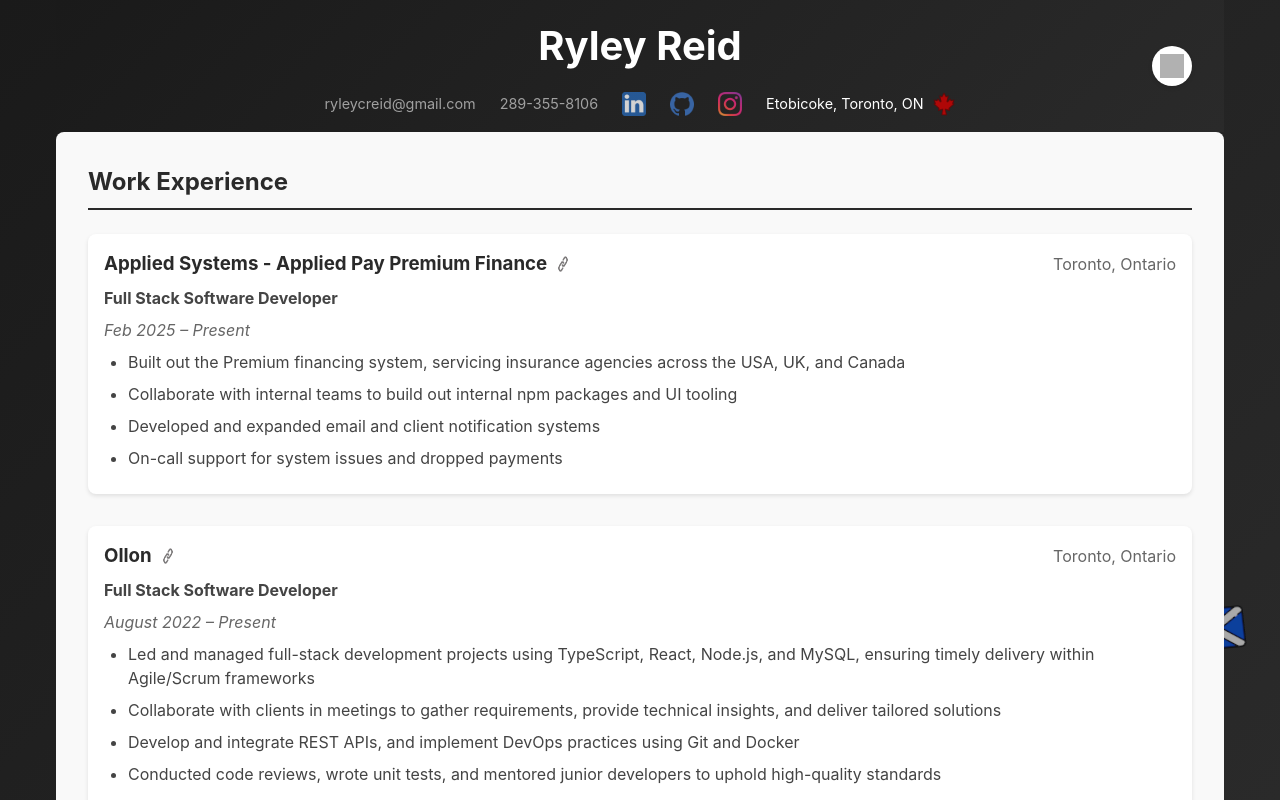
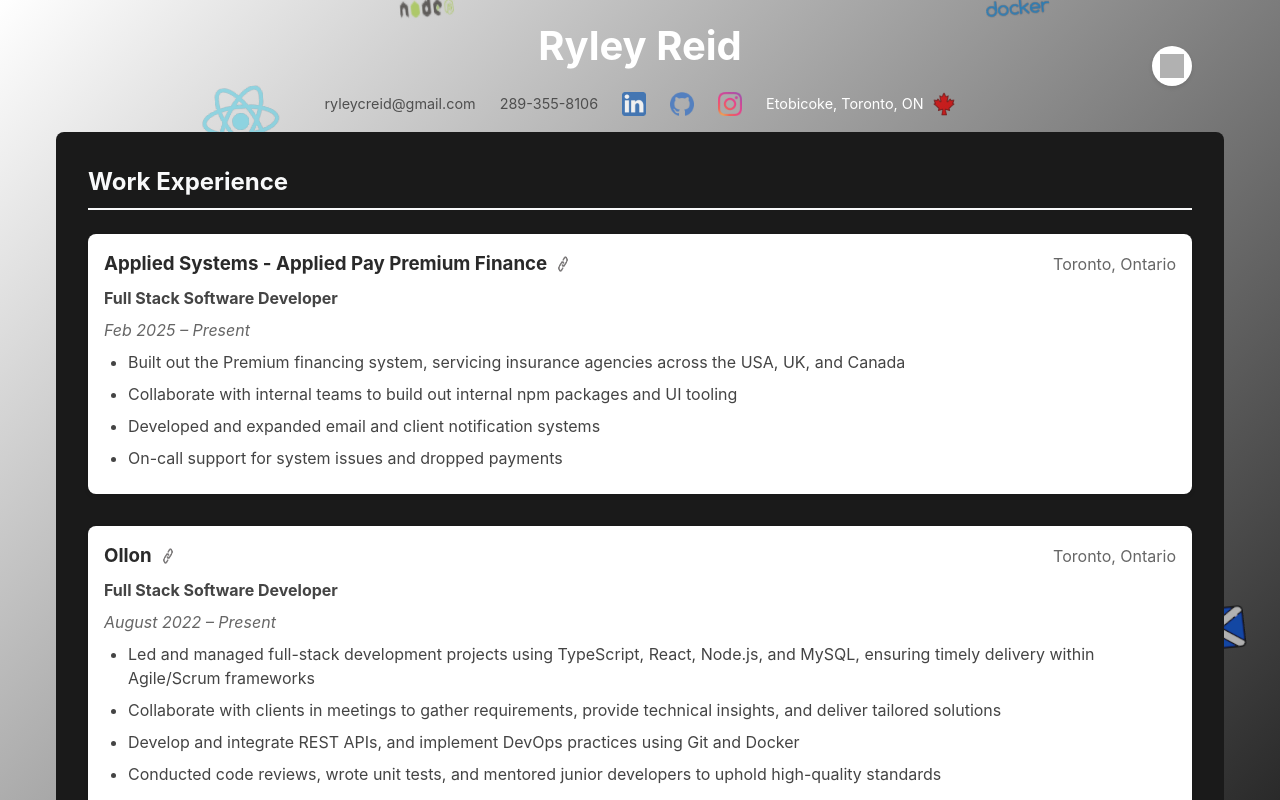
Before and after one commit to RyleyReid/ryleyreid.com, a React (Vite) app: page / in a window 1280 px wide. Shown: the top 800 px of the page. Built offline with nearby package versions, Linux system fonts and the light colour scheme; grey boxes are pictures that could not be loaded.

Commit message:
add styles

```diff
--- a/src/components/Background3D/index.tsx
+++ b/src/components/Background3D/index.tsx
@@ -95,7 +95,7 @@
       width: '100%',
       height: '100%',
       zIndex: -1,
-      background: 'linear-gradient(135deg, #1a1a1a 0%, #2a2a2a 100%)'
+      background: 'linear-gradient(135deg,rgb(255, 255, 255) 0%, #2a2a2a 100%)'
     }}>
       <Canvas>
         <PerspectiveCamera makeDefault position={[0, 0, 10]} />
--- a/src/components/Education/styles.ts
+++ b/src/components/Education/styles.ts
@@ -4,7 +4,7 @@
   padding: 2rem;
   background-color: #ffffff;
   border-radius: 0px 0px 8px 8px;
-  box-shadow: 0 2px 4px rgba(0, 0, 0, 0.1);
+  box-shadow: 0 2px 4px rgba(0, 0, 0, 0.6);
   margin-bottom: 2rem;
 `;
 
--- a/src/components/Experience/styles.ts
+++ b/src/components/Experience/styles.ts
@@ -5,12 +5,12 @@
   max-width: 1200px;
   margin: 0 auto;
   border-radius: 8px 8px 0px 0px;
-  background-color: #f9f9f9;
+  background-color: #1a1a1a;
 `;
 
 export const SectionTitle = styled.h2`
-  color: #2a2a2a;
-  border-bottom: 2px solid #2a2a2a;
+  color: #f8f9fa;
+  border-bottom: 2px solid #f8f9fa;
   padding-bottom: 0.5rem;
   margin-bottom: 1.5rem;
 `;
--- a/src/components/Header/styles.ts
+++ b/src/components/Header/styles.ts
@@ -3,7 +3,7 @@
 export const HeaderContainer = styled.header`
   text-align: center;
   padding: 1rem 0;
-  background: linear-gradient(135deg, #1a1a1a 0%, #2a2a2a 100%);
+  background: none;
   color: white;
   position: relative;
 `;
@@ -24,7 +24,7 @@
 `;
 
 export const ContactItem = styled.a`
-  color: #a0a0a0;
+  color:rgb(79, 79, 79);
   text-decoration: none;
   display: flex;
   align-items: center;
--- a/tsconfig.app.json
+++ b/tsconfig.app.json
@@ -19,7 +19,6 @@
     "strict": true,
     "noUnusedLocals": true,
     "noUnusedParameters": true,
-    "erasableSyntaxOnly": true,
     "noFallthroughCasesInSwitch": true,
     "noUncheckedSideEffectImports": true
   },
```
